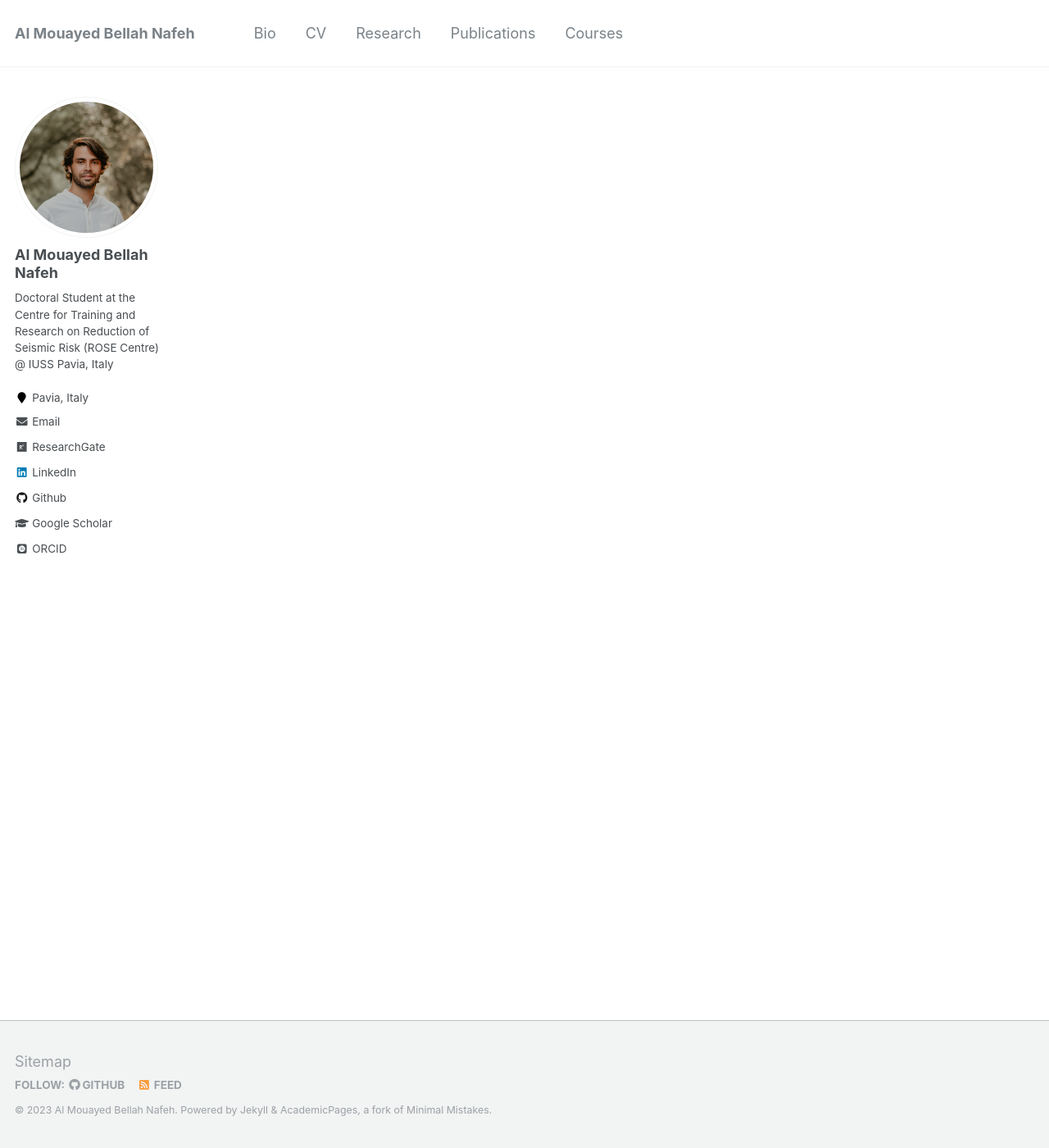
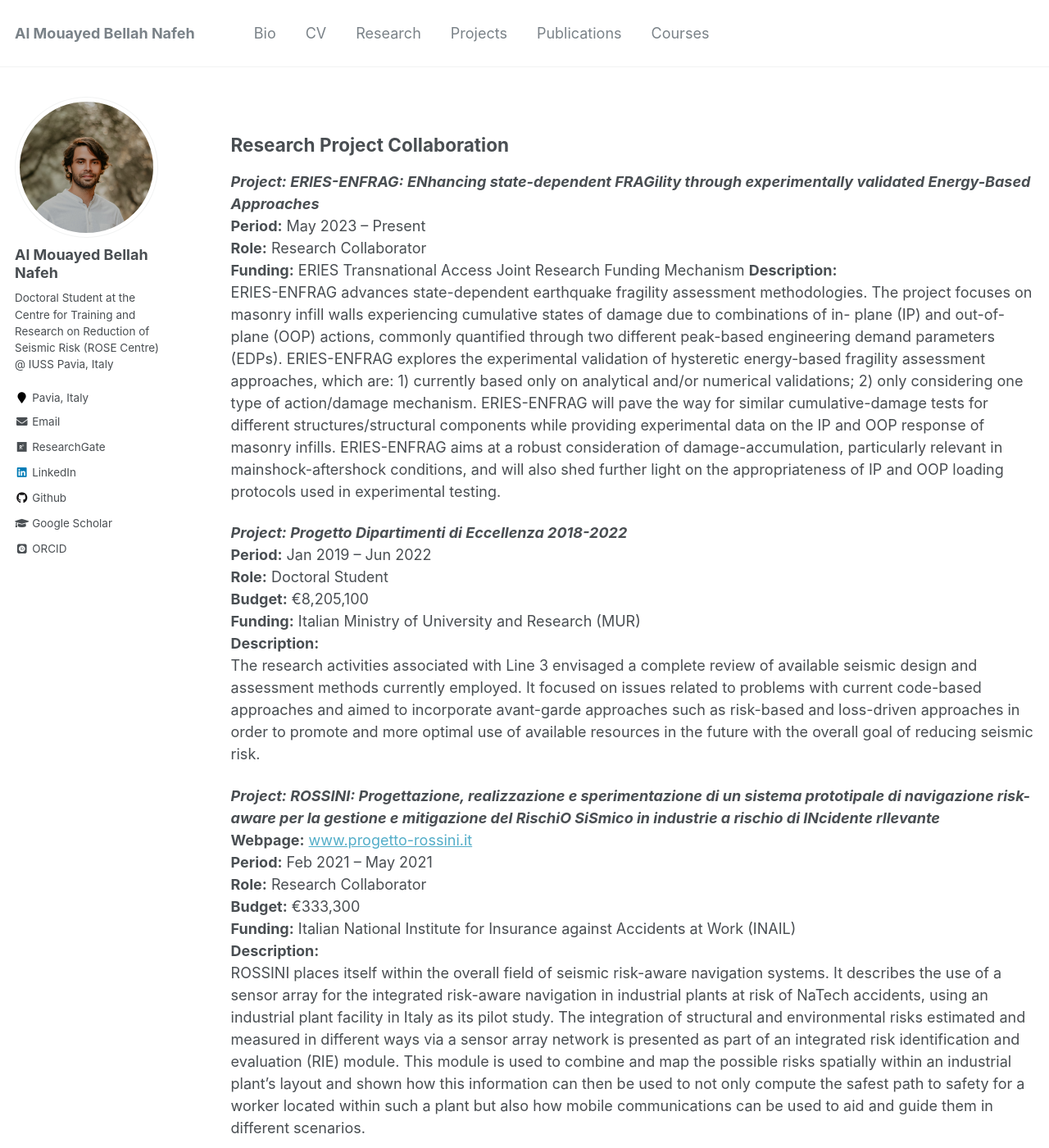
Before and after one commit to almouayedbellah-nafeh/almouayedbellah-nafeh.github.io, a Jekyll site: the page built from _pages/projects.md, in a window 1280 px wide and 1400 px high. Shown: the whole window at 82% size. Built offline with Jekyll 4.4.1, drawn with Linux system fonts in a browser that asks for light colours; some web fonts are replaced; some of the changed text lies outside the part shown.

Commit message:
Added projects.md

```diff
--- a/_data/navigation.yml
+++ b/_data/navigation.yml
@@ -9,8 +9,8 @@ main:
   - title: "Research"
     url: /research/
 
-  #- title: "Projects"
-  #  url: /projects/
+  - title: "Projects"
+    url: /projects/
 
   - title: "Publications"
     url: /publications/
--- a/_pages/projects.md
+++ b/_pages/projects.md
@@ -4,3 +4,51 @@ title: ""
 permalink: /projects/
 author_profile: true
 ---
+
+## Research Project Collaboration
+***Project:	ERIES-ENFRAG: ENhancing state-dependent FRAGility through experimentally validated Energy-Based Approaches***\
+**Period:** May 2023 – Present\
+**Role:**	Research Collaborator\
+**Funding:**	ERIES Transnational Access Joint Research Funding Mechanism
+**Description:**\
+  ERIES-ENFRAG advances state-dependent earthquake fragility assessment methodologies. The project focuses on masonry infill walls experiencing cumulative states of damage due to combinations of in- plane (IP) and out-of-plane (OOP) actions, commonly quantified through two different peak-based engineering demand parameters (EDPs). ERIES-ENFRAG explores the experimental validation of hysteretic energy-based fragility assessment approaches, which are: 1) currently based only on analytical and/or numerical validations; 2) only considering one type of action/damage mechanism. ERIES-ENFRAG will pave the way for similar cumulative-damage tests for different structures/structural components while providing experimental data on the IP and OOP response of masonry infills. ERIES-ENFRAG aims at a robust consideration of damage-accumulation, particularly relevant in mainshock-aftershock conditions, and will also shed further light on the appropriateness of IP and OOP loading protocols used in experimental testing.
+
+***Project:	Progetto Dipartimenti di Eccellenza 2018-2022***\
+**Period:** Jan 2019 – Jun 2022\
+**Role:**	Doctoral Student\
+**Budget:**	€8,205,100\
+**Funding:**	Italian Ministry of University and Research (MUR)\
+**Description:**\
+  The research activities associated with Line 3 envisaged a complete review of available seismic design and assessment methods currently employed. It focused on issues related to problems with current code-based approaches and aimed to incorporate avant-garde approaches such as risk-based and loss-driven approaches in order to promote and more optimal use of available resources in the future with the overall goal of reducing seismic risk.
+
+***Project:	ROSSINI: Progettazione, realizzazione e sperimentazione di un sistema prototipale di navigazione risk-aware per la gestione e mitigazione del RischiO SiSmico in industrie a rischio di INcidente rIlevante***\
+**Webpage:** [www.progetto-rossini.it](https://www.progetto-rossini.it)\
+**Period:** Feb 2021 – May 2021\
+**Role:**	Research Collaborator\
+**Budget:**	€333,300\
+**Funding:**	Italian National Institute for Insurance against Accidents at Work (INAIL)\
+**Description:**\
+  ROSSINI places itself within the overall field of seismic risk-aware navigation systems. It describes the use of a sensor array for the integrated risk-aware navigation in industrial plants at risk of NaTech accidents, using an industrial plant facility in Italy as its pilot study. The integration of structural and environmental risks estimated and measured in different ways via a sensor array network is presented as part of an integrated risk identification and evaluation (RIE) module. This module is used to combine and map the possible risks spatially within an industrial plant’s layout and shown how this information can then be used to not only compute the safest path to safety for a worker located within such a plant but also how mobile communications can be used to aid and guide them in different scenarios.
+
+***Project:	INFRA-NAT – Increased Resilience of Critical Infrastructure under Natural and Human-induced Hazards***\
+**Webpage:** [www.infra-nat.eu](http://www.infra-nat.eu/)\
+**Period:** Sep 2018 – Oct 2019\
+**Role:**	Research Collaborator\
+**Budget:**	€762,839.05\
+**Funding:**	European Commission – Directorate-General for European Civil Protection and Humanitarian Aid Operations (DG-ECHO)\
+**Description:**\
+  The objective of the project was to assess the seismic vulnerability of roadway networks taking into account ageing and deterioration effects of their bridge structures. It focussed on the collection of structure data in Italy, Israel and North Macedonia with the aim of engaging local practitioners and authorities to encourage the adoption of such assessment and prioritisation methodologies.
+
+***Project: ITERATE: Improved Tools for Disaster Risk Mitigation in Algeria***\
+**Period:** Dec 2018 – Sep 2019\
+**Role:**	Research Collaborator\
+**Budget:** €426,000\
+**Funding:**	European Commission – Directorate-General for European Civil Protection and Humanitarian Aid Operations (DG-ECHO)\
+**Description:**\
+Regions with a significant percentage of non-seismically designed buildings, such as Algeria, are particularly vulnerable to natural hazards. Algeria has indeed been hit by past earthquakes in the northern part of the country (e.g. El Asnam 1980 Mw 7.1 or Boumerdés 2003 Mw 6.8). ITERATE aims at disaster risk prevention and reduction in Algeria, proposing an improved framework for seismic risk assessment, which makes use of a geographical and scientific privileged combination of expertise in Algeria, Portugal and Italy. The existing seismic hazard models will be fine-tuned and integrated with real exposure and physical & social vulnerability models. An open-source integrated tool for loss estimation and decision making will be set up.
+
+***Project:	ReLUIS/DPC Line 7: Displacement-based seismic loss assessment***\
+**Period:** Sep 2017 – Dec 2018\
+**Role:**	Researcher Collaborator\
+**Budget:**	€475,250.00\
+**Funding:**	Italian Civil Protection Department
```
